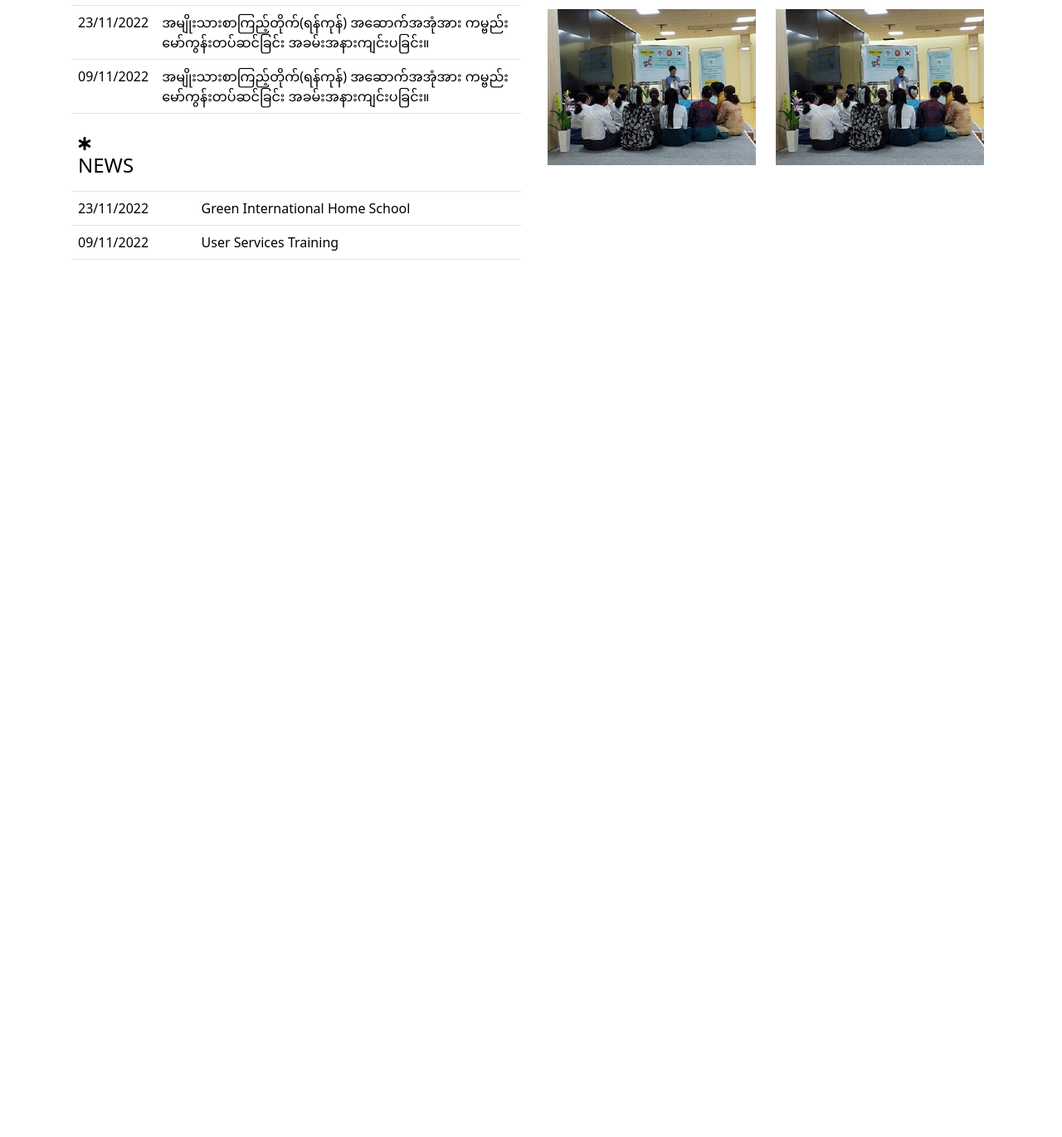
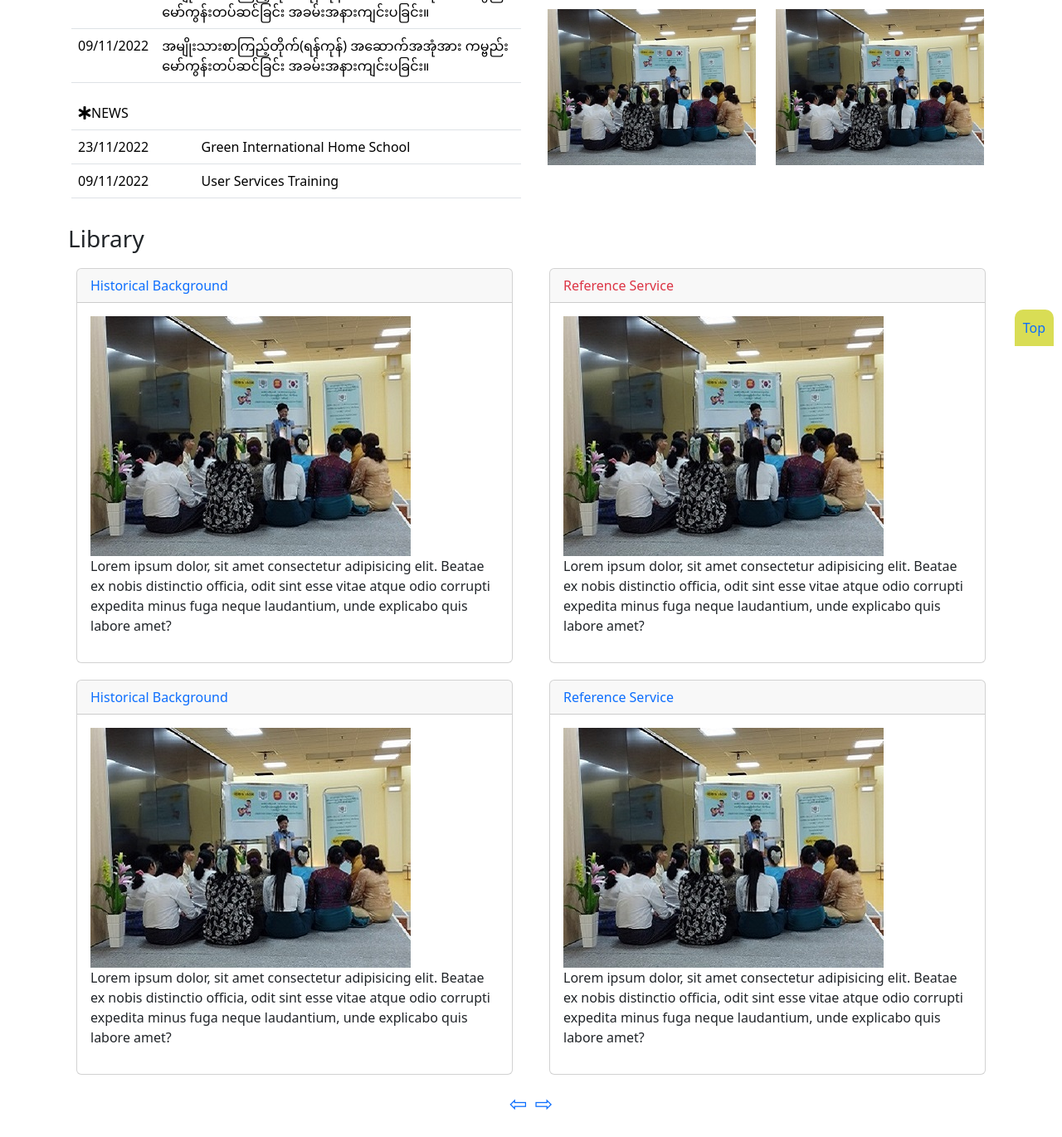
Before and after one commit to thetthetaung/library-y8, a plain HTML site: page index.html in a window 1280 px wide. Shown: the part 373-1743 px from the top of the page at 83% size. Before the commit the page ends 800 px from the top, so only its background shows below. Drawn offline with nearby package versions, Linux system fonts and the light colour scheme.

Commit message:
Add files via upload

```diff
--- a/CSS/style.css
+++ b/CSS/style.css
@@ -13,3 +13,24 @@
     box-shadow: 1px 1px 2px #755b5b;
     width:110% ;
 }
+.card{
+    margin:10px;
+}
+.page-link{
+    border-width: 0px !important;
+    padding:5px !important;
+    border-radius: 0px !important;
+    font-size:26px !important;
+}
+#fixed-top{
+    background-color: rgb(217, 221, 85);
+    padding:10px;
+    float: right;
+    border-top-left-radius: 10px;
+    border-top-right-radius: 10px;
+    margin:10px;
+    text-decoration: none;
+    position:fixed;
+    bottom:0;
+    right:0;
+}
--- a/index.html
+++ b/index.html
@@ -11,7 +11,7 @@
 </head>
 <body>
     <div class="container-fluid">
-        <div class="header">
+        <div class="header" id="top">
             <div class="row p-2">
                 <div class="col-md-8">
                     <img src="Images/LOGO.jpg" alt="Logo" width="300px" height="100px">
@@ -28,7 +28,7 @@
             <div class="container bg-white shadow">
                 <div class="row">
                     <div class="col-md-12 text-center">
-                        <ul class="nav">
+                        <ul class="nav fixed">
                             <li class="nav-item"><a class="nav-link" href="">Home</a></li>
                             <li class="nav-item"><a class="nav-link" href="">About Us</a></li>
                             <li class="nav-item"><a class="nav-link" href="">Resources</a></li>
@@ -47,7 +47,7 @@
             <div class="col-md-6">
                 <table class="table table-hover">
                     <tr>
-                        <td colspan="2"><i class="fa-solid fa-star-of-life"></i><h4>NEWS</h4></td>
+                        <td colspan="2"><i class="fa-solid fa-star-of-life"></i><span>NEWS</span></td>
                     </tr>
                     <tr>
                         <td>23/11/2022</td>
@@ -68,7 +68,7 @@
                 </table>
                 <table class="table table-hover">
                     <tr>
-                        <td colspan="2"><i class="fa-solid fa-star-of-life"></i><h4>NEWS</h4></td>
+                        <td colspan="2"><i class="fa-solid fa-star-of-life"></i><span>NEWS</span></td>
                     </tr>
                     <tr>
                         <td>23/11/2022</td>
@@ -92,5 +92,60 @@
             </div>
         </div>
     </div>
+    <div class="container">
+        <h3>Library</h3>
+        <div class="row">
+            <div class="col-md-6">
+                <div class="card">
+                    <div class="card-header text-primary">Historical Background</div>
+                    <div class="card-body">
+                        <img src="Images/Img1.jpg" alt="Image">
+                        <p>Lorem ipsum dolor, sit amet consectetur adipisicing elit. Beatae ex nobis distinctio officia, odit sint esse vitae atque odio corrupti expedita minus fuga neque laudantium, unde explicabo quis labore amet?</p>
+                    </div>
+                </div>
+            </div>
+            <div class="col-md-6">
+                <div class="card">
+                    <div class="card-header text-danger">Reference Service</div>
+                    <div class="card-body">
+                        <img src="Images/Img1.jpg" alt="Image">
+                        <p>Lorem ipsum dolor, sit amet consectetur adipisicing elit. Beatae ex nobis distinctio officia, odit sint esse vitae atque odio corrupti expedita minus fuga neque laudantium, unde explicabo quis labore amet?</p>
+                    </div>
+                </div>
+            </div>
+        </div>
+        <div class="row">
+            <div class="col-md-6">
+                <div class="card">
+                    <div class="card-header text-primary">Historical Background</div>
+                    <div class="card-body">
+                        <img src="Images/Img1.jpg" alt="Image">
+                        <p>Lorem ipsum dolor, sit amet consectetur adipisicing elit. Beatae ex nobis distinctio officia, odit sint esse vitae atque odio corrupti expedita minus fuga neque laudantium, unde explicabo quis labore amet?</p>
+                    </div>
+                </div>
+            </div>
+            <div class="col-md-6">
+                <div class="card">
+                    <div class="card-header text-primary">Reference Service</div>
+                    <div class="card-body">
+                        <img src="Images/Img1.jpg" alt="Image">
+                        <p>Lorem ipsum dolor, sit amet consectetur adipisicing elit. Beatae ex nobis distinctio officia, odit sint esse vitae atque odio corrupti expedita minus fuga neque laudantium, unde explicabo quis labore amet?</p>
+                    </div>
+                </div>
+            </div>
+        </div>
+    </div>
+    <ul class="pagination pagination-lg justify-content-center">
+        <!--<li class="page-item"><a class="page-link" href="#">Previous</a></li>
+        <li class="page-item"><a class="page-link" href="#">1</a></li>
+        <li class="page-item"><a class="page-link" href="#">2</a></li>
+        <li class="page-item"><a class="page-link" href="#">3</a></li>-->
+        <li class="page-item"><a class="page-link" href="#" title="Back">&#x21E6;</a></li>
+        <li class="page-item"><a class="page-link" href="#" title="Next">&#x21E8;</a></li>
+    </ul>
+    <a href="#top" id="fixed-top">Top</a>
+    <div class="footer">
+        <!-- This is homework-->
+    </div>
 </body>
 </html>
```
